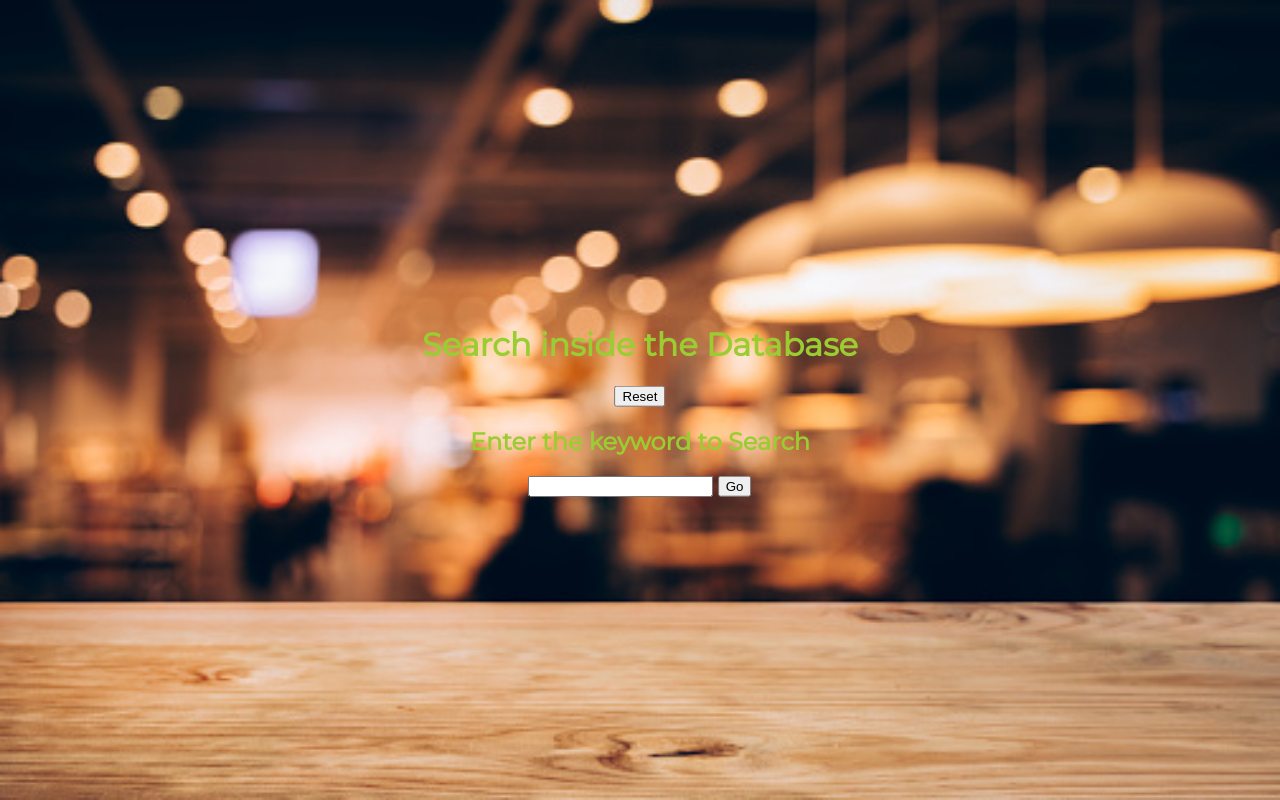
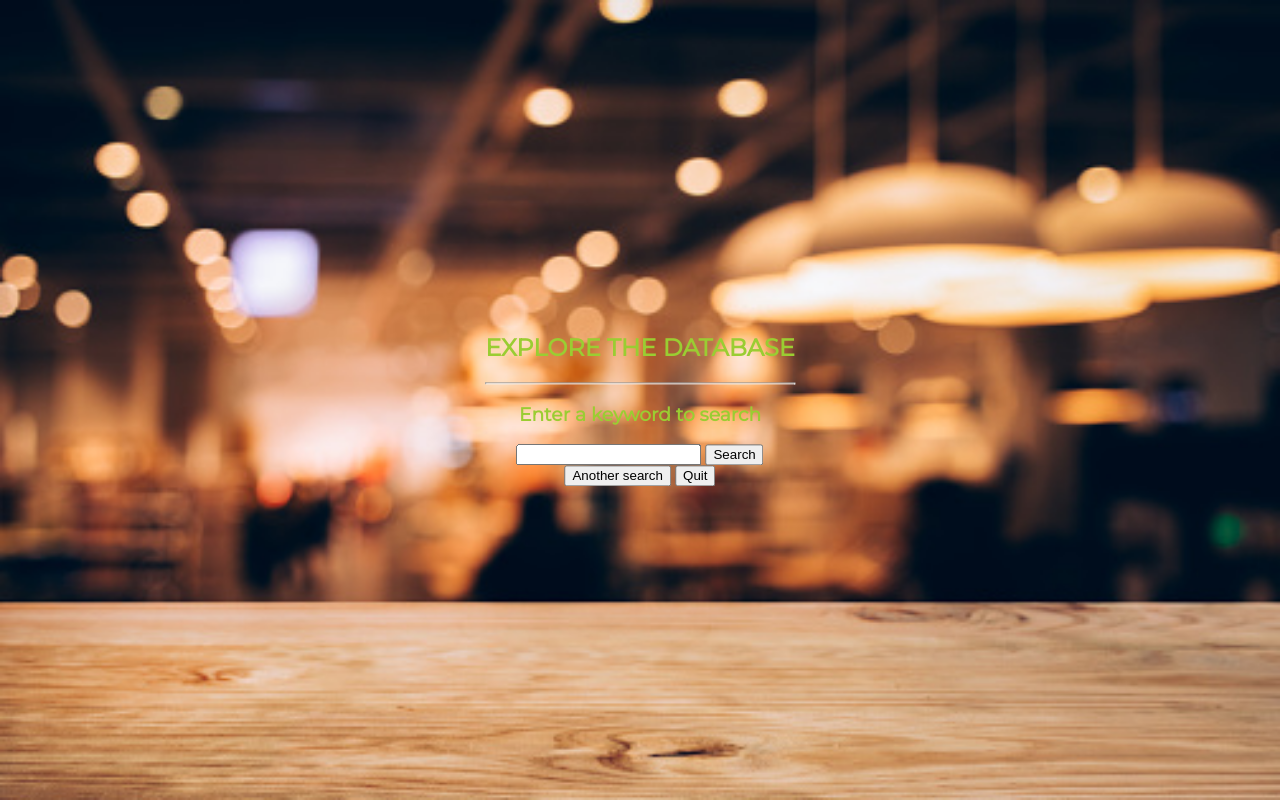
Before and after one commit to xm5723/ISTE438-MongoDBProject, a website: page Frontend/index.html in a window 1280 px wide. Drawn offline with nearby package versions, Linux system fonts and the light colour scheme.

Commit message:
updated index

```diff
--- a/Frontend/index.html
+++ b/Frontend/index.html
@@ -2,39 +2,26 @@
 <html lang="en">
   <head>
     <meta charset="UTF-8" />
-    <link rel="preconnect" href="https://fonts.googleapis.com" />
-    <link rel="preconnect" href="https://fonts.gstatic.com" crossorigin />
-    <link
-      href="https://fonts.googleapis.com/css2?family=Lato:wght@100;400&family=Montserrat&display=swap"
-      rel="stylesheet"
-    />
+    <link rel="preconnect" href="https://fonts.googleapis.com">
+    <link rel="preconnect" href="https://fonts.gstatic.com" crossorigin>
+    <link href="https://fonts.googleapis.com/css2?family=Lato:wght@100;400&family=Montserrat&family=PT+Serif:ital@0;1&display=swap" rel="stylesheet">
     <link rel="stylesheet" href="assets/css/style.css" />
+    <script src="assets/js/main.js"></script>
+
     <script src="https://unpkg.com/axios/dist/axios.min.js"></script>
-    <script>
-      async function getByCompanyName() {
-        try{
-          const params = new URLSearchParams();
-          params.append("companyName",document.getElementById("toSearch").value);
-          const response = await axios.post(`http://localhost:3000/getByCompanyName`,params);
-          const responseJson = response.data;
-          console.log(`GET:`, responseJson);
-          return responseJson;
-        }catch (errors) {
-          console.error(errors);
-        }
-    }
-    </script>
     <title>Project 1</title>
   </head>
   <body>
     <div id="main">
-      <h1>Search inside the Database</h1>
-      <button onclick="reset()" id="reset">Reset</button>
+      <h2>EXPLORE THE DATABASE</h2>
+      <hr />
       <form>
-        <h2>Enter the keyword to Search</h2>
-        <input type="text" id="toSearch"></input>
-        <input type="button" id="go" onclick="getByCompanyName()" value="Go" />
+        <h3>Enter a keyword to search</h3>
+        <input type="text" id="toSearch" />
+        <input type="button" id="go" onclick="getByCompanyName()" value="Search" />
       </form>
+      <button onclick="reset()" id="reset">Another search</button>
+      <button onclick="quit()" id="quit">Quit</button>
     </div>
   </body>
 </html>
```
